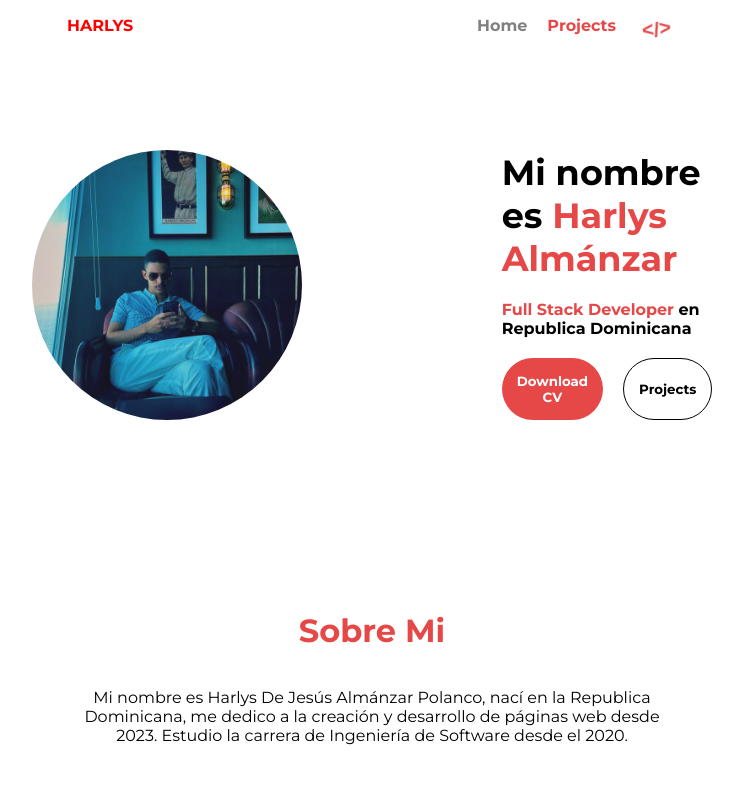
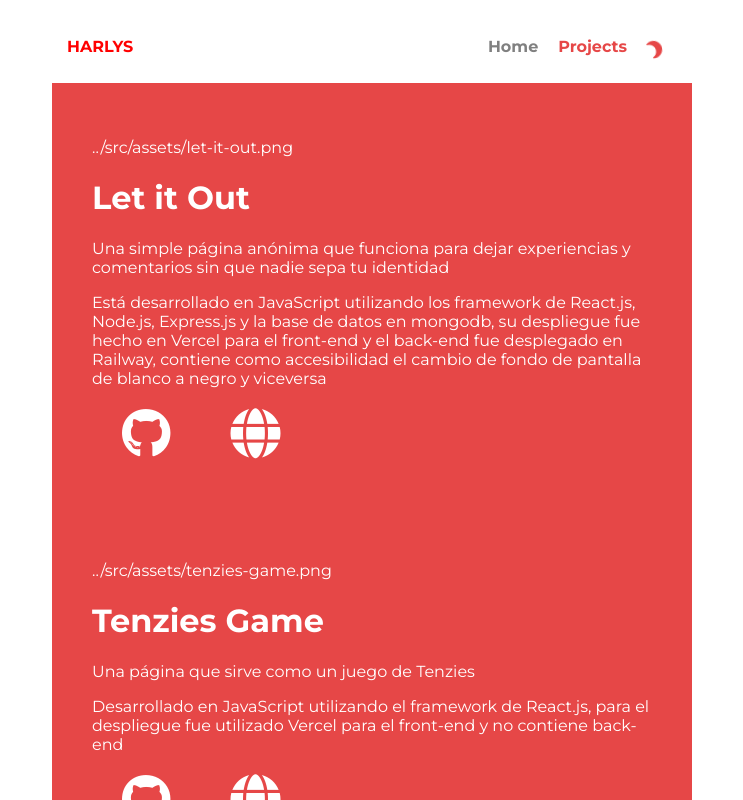
Before and after one commit to JustHarlys/Portfolio, a React (Vite) app: page / in a window 1280 px wide. Both pictures are taken after a click on the item "Projects". Shown: the top 800 px of the page, without its empty margins (268-1011 px from the left). Built offline with nearby package versions, Linux system fonts and the light colour scheme.

Commit message:
Terminado el toggle de black and white, iniciada la página de proyectos a detalle

```diff
--- a/src/App.css
+++ b/src/App.css
@@ -41,19 +41,41 @@ button {
   position: fixed;
   width: 50%;
   z-index: 1;
+  flex-shrink: 0;
 }
 
 .selected {
   color: var(--red);
 }
 
-.toggle-button {
+.button-toggle {
+  font-size: 1.25em;
+  margin: 0;
+  padding: 0;
+  transition: 0.5s ease;
+}
+
+.icon-container {
+  width: 30px;
+  height: 30px;
+}
+
+.toggle-button-dark {
   color: red;
   background-color: transparent;
   border: none;
-  font-size: 1.25em;
-  transition: 1s ease;
+  border-radius: 400px;
+
 }
+
+.toggle-button-light {
+  color: white;
+  background-color: transparent;
+  border: none;
+  border-radius: 400px;
+}
+
+
 
 .logo-text {
   cursor: pointer;
@@ -68,6 +90,7 @@ button {
 .nav-item {
   list-style: none;
   cursor: pointer;
+  transition: 0.5s ease;
 }
 
 .hero {
@@ -117,11 +140,13 @@ button {
 .hero-p {
   font-weight: bold;
   font-size: 35px;
+  transition: 1s ease;
 
 }
 
 .hero-p-2 {
   font-weight: bold;
+  transition: 1s ease;
 }
 
 .name {
@@ -144,10 +169,12 @@ button {
 
 .about-me-h1 {
   color: var(--red);
+  transition: 1s ease;
 }
 
 .about-me-p {
   text-align: center;
+  transition: 1s ease;
 }
 
 .education-h1 {
@@ -313,6 +340,14 @@ button {
 .project-concept {
   text-align: center;
   font-size: 18px;
+  transition: 1s ease;
+}
+
+
+.project-title {
+  font-weight: bold;
+  font-size: 20px;
+  transition: 1s ease;
 }
 
 .project-link {
@@ -339,9 +374,10 @@ button {
   color: var(--red);
 }
 
-.project-title {
-  font-weight: bold;
-  font-size: 20px;
+.projects-windows-container {
+  padding: 40px;
+  background-color: var(--red);
+  color: white;
 }
 
 
@@ -354,7 +390,7 @@ button {
 }
 
 @media (prefers-reduced-motion: no-preference) {
-  .toggle-button {
+  .button-toggle {
     animation: logo-spin infinite 6s linear
   }
 }
@@ -418,5 +454,4 @@ button {
 
   }
 
-
 }
--- a/src/App.jsx
+++ b/src/App.jsx
@@ -6,6 +6,8 @@ import Education from './Components/Education'
 import education from './data/education'
 import Projects from './Components/Projects'
 import projects from './data/projects'
+import ProjectsWindow from './Components/ProjectsWindow'
+import projectsWindows from "./data/projectsWindows"
 import { nanoid } from 'nanoid'
 import { useState } from 'react'
 
@@ -40,6 +42,19 @@ function App() {
     />
   })
 
+  const proyectosWindow = projectsWindows.map(proyectoWindow => {
+    return <ProjectsWindow
+    key={nanoid()}
+    title={proyectoWindow.title}
+    concept={proyectoWindow.concept}
+    link={proyectoWindow.link}
+    img={proyectoWindow.img}
+    github={proyectoWindow.github}
+    description={proyectoWindow.description}
+    darkModeToggle={darkModeToggle}
+    />
+  })
+
 
 
   function handleDarkModeToggle() {
@@ -65,7 +80,12 @@ function App() {
     handleHome={handleHome}
     handleProjects={handleProjects}
     />
-    <Hero darkModeToggle={darkModeToggle}/>
+
+    {
+      changePages ?
+      <>
+
+      <Hero darkModeToggle={darkModeToggle}/>
     <AboutMe darkModeToggle={darkModeToggle}/>
 
 
@@ -81,6 +101,16 @@ function App() {
     <div className="projects-container" style={{backgroundColor: darkModeToggle ? "white" : "black"}}>
     {proyectos}
     </div>
+      </>
+
+      :
+      <>
+      <h1 className='projects-h1'>Proyectos</h1>
+      {proyectosWindow}
+      </>
+
+}
+
     </>
   )
 }
--- a/src/Components/Nav.jsx
+++ b/src/Components/Nav.jsx
@@ -20,11 +20,13 @@ function Nav({darkModeToggle, handleDarkModeToggle, changePages, handleHome, han
               : {color: changePages ? 'white' : 'rgb(230, 71, 71)'}}>Projects
             </li>
 
+            <div className="icon-container">
             <button
-            className="toggle-button"
+            className={darkModeToggle ? 'toggle-button-dark button-toggle' : 'toggle-button-light button-toggle'}
             onClick={handleDarkModeToggle}
             style={{color: darkModeToggle ? 'rgb(230, 71, 71)' : 'white'}}
-            >{"</>"}</button>
+            >{darkModeToggle ? <i className="fas fa-moon"></i> : <i className="fas fa-sun"></i>}</button>
+            </div>
 
         </ul>
     </div>
--- a/src/Components/ProjectsWindow.jsx
+++ b/src/Components/ProjectsWindow.jsx
@@ -1,7 +1,16 @@
+function ProjectsWindow(props) {
 
-function ProjectsWindow() {
   return (
-    <main className="footer-container">
+    <main className="projects-windows-container">
+
+
+
+      <p>{props.img}</p>
+      <h1>{props.title}</h1>
+      <p>{props.concept}</p>
+      <p>{props.description}</p>
+      <a href={props.github} className='overlay-btn' target='_blank'><i className="fa-brands fa-github"></i></a>
+      <a href={props.link} className='overlay-btn' target='_blank'><i className="fa-solid fa-globe"></i></a>
 
     </main>
   )
--- /dev/null
+++ b/src/data/projectsWindows.js
@@ -0,0 +1,42 @@
+export default [
+    {
+        title : "Let it Out",
+        link : "https://letitout.vercel.app/",
+        concept : "Una simple página anónima que funciona para dejar experiencias y comentarios sin que nadie sepa tu identidad",
+        img : "../src/assets/let-it-out.png",
+        github : "https://github.com/JustHarlys/Let-It-Out",
+        description : 'Está desarrollado en JavaScript utilizando los framework de React.js, Node.js, Express.js y la base de datos en mongodb, su despliegue fue hecho en Vercel para el front-end y el back-end fue desplegado en Railway, contiene como accesibilidad el cambio de fondo de pantalla de blanco a negro y viceversa'
+    },
+    {
+        title : "Tenzies Game",
+        link : "https://harlys-tenzies-game.vercel.app/",
+        concept : "Una página que sirve como un juego de Tenzies",
+        img : "../src/assets/tenzies-game.png",
+        github : "https://github.com/JustHarlys/Tenzies-Game",
+        description : 'Desarrollado en JavaScript utilizando el framework de React.js, para el despliegue fue utilizado Vercel para el front-end y no contiene back-end'
+    },
+    {
+        title : "Harlys Links",
+        link : "https://harlys-links.vercel.app/",
+        concept : "Una página que contiene todos mis links",
+        img : "../src/assets/harlys-links.png",
+        github : "https://github.com/JustHarlys/Instagram-Link",
+        description : 'Página desarrollada en JavaScript utilizando el framework de React.js, redirige a todos los links que son de mi propiedad y a este portafolio'
+    },
+    {
+        title: "Weight Tracker",
+        link : "",
+        concept : "Web App para llevar un registro de peso corporal",
+        img: "../src/assets/weight-tracker.png",
+        github : "https://github.com/JustHarlys/Weight-Tracker",
+        description: 'Página desarrollada en JavaScript utilizando React.js, guarda los datos en una base de datos creada en SQL Server'
+    },
+    {
+        title: "Trip Journal",
+        link: "",
+        concept: "Aplicación web para hacer notas de viajes",
+        img: "../src/assets/trip-journal.png",
+        github: "https://github.com/JustHarlys/Trip-Journal",
+        description: 'Página desarrollada en JavaScript utilizando React.js, guarda los datos introducidos en una base de datos creada en SQL Server, no está desplegada, permite agregar una imagen, fecha'
+    }
+]
```
